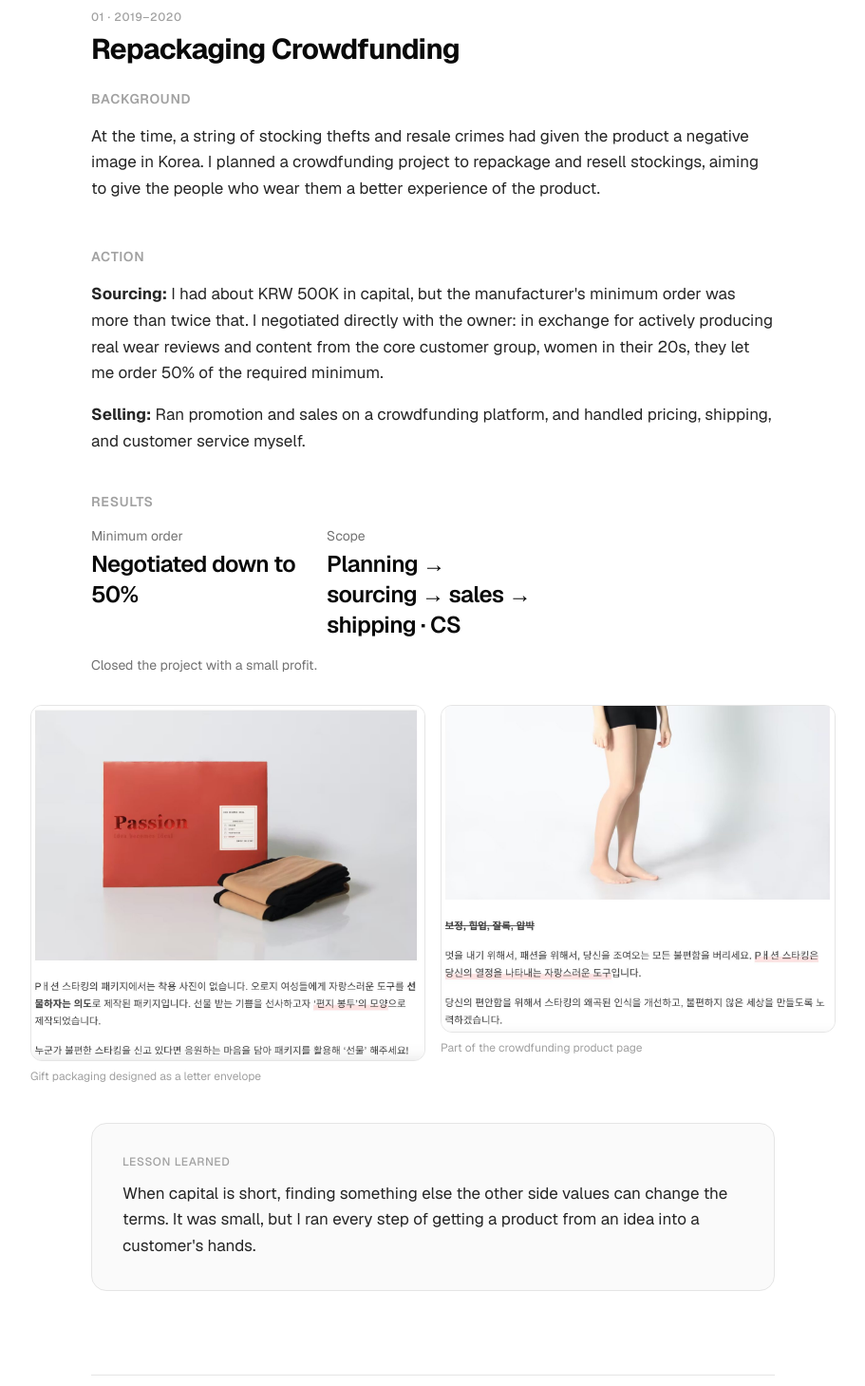
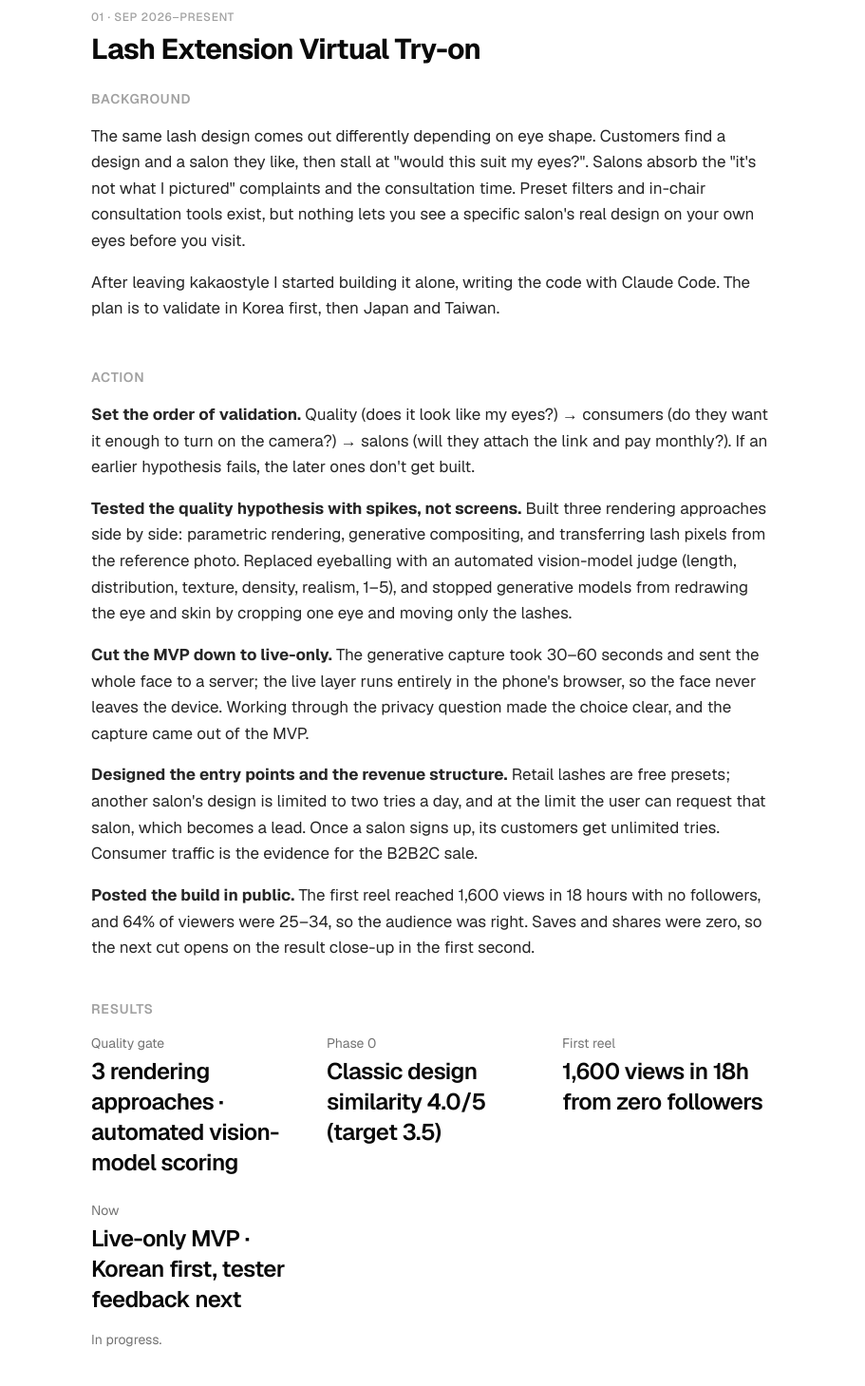
Before and after one commit to bea-kang/portfolio_global, a Next.js app: page /en/projects/side in a window 1280 px wide. Shown: the part 460-1919 px from the top of the page at 95% size, without its empty margins (184-1095 px from the left). Built offline with nearby package versions, Linux system fonts and the light colour scheme.

Commit message:
Add the lash try-on service as the first side project
Co-Authored-By: Claude Fable 5.1 <noreply@anthropic.com>

```diff
--- a/content/home.ts
+++ b/content/home.ts
@@ -98,6 +98,15 @@ export const home: Record<Locale, HomeContent> = {
     sideProjects: [
       {
         href: "/projects/side#case-01",
+        eyebrow: "Personal · AI product",
+        title: "Lash Extension Virtual Try-on",
+        period: "Sep 2026–Present",
+        blurb:
+          "Lets you see a salon's real lash design on your own eyes, live, before you book. Building it solo with AI, validating quality, then consumers, then salons, in that order.",
+        cta: "View project",
+      },
+      {
+        href: "/projects/side#case-02",
         eyebrow: "Personal · Commerce",
         title: "Repackaging Crowdfunding",
         period: "2019–2020",
@@ -106,7 +115,7 @@ export const home: Record<Locale, HomeContent> = {
         cta: "View project",
       },
       {
-        href: "/projects/side#case-02",
+        href: "/projects/side#case-03",
         eyebrow: "Personal · Research",
         title: "Public Bike App Usability",
         period: "2019–2020",
@@ -224,6 +233,15 @@ export const home: Record<Locale, HomeContent> = {
     sideProjects: [
       {
         href: "/projects/side#case-01",
+        eyebrow: "개인 프로젝트 · AI 프로덕트",
+        title: "속눈썹 가상 체험 서비스",
+        period: "2026.09–진행 중",
+        blurb:
+          "샵의 실제 속눈썹 디자인을 예약 전에 내 눈에 실시간으로 입혀보는 서비스입니다. 혼자 AI로 개발하며 품질 → 소비자 → 샵 순서로 검증하고 있습니다.",
+        cta: "자세히 보기",
+      },
+      {
+        href: "/projects/side#case-02",
         eyebrow: "개인 프로젝트 · 커머스",
         title: "스타킹 리패키징 펀딩",
         period: "2019–2020",
@@ -232,7 +250,7 @@ export const home: Record<Locale, HomeContent> = {
         cta: "자세히 보기",
       },
       {
-        href: "/projects/side#case-02",
+        href: "/projects/side#case-03",
         eyebrow: "개인 프로젝트 · 리서치",
         title: "공공자전거 앱 사용성 개선",
         period: "2019–2020",
--- a/content/side.ts
+++ b/content/side.ts
@@ -25,6 +25,33 @@ export const sideCases: Record<Locale, ZigzagCase[]> = {
   en: [
     {
       number: "01",
+      title: "Lash Extension Virtual Try-on",
+      period: "Sep 2026–Present",
+      background: [
+        "The same lash design comes out differently depending on eye shape. Customers find a design and a salon they like, then stall at \"would this suit my eyes?\". Salons absorb the \"it's not what I pictured\" complaints and the consultation time. Preset filters and in-chair consultation tools exist, but nothing lets you see a specific salon's real design on your own eyes before you visit.",
+        "After leaving kakaostyle I started building it alone, writing the code with Claude Code. The plan is to validate in Korea first, then Japan and Taiwan.",
+      ],
+      action: [
+        "**Set the order of validation.** Quality (does it look like my eyes?) → consumers (do they want it enough to turn on the camera?) → salons (will they attach the link and pay monthly?). If an earlier hypothesis fails, the later ones don't get built.",
+        "**Tested the quality hypothesis with spikes, not screens.** Built three rendering approaches side by side: parametric rendering, generative compositing, and transferring lash pixels from the reference photo. Replaced eyeballing with an automated vision-model judge (length, distribution, texture, density, realism, 1–5), and stopped generative models from redrawing the eye and skin by cropping one eye and moving only the lashes.",
+        "**Cut the MVP down to live-only.** The generative capture took 30–60 seconds and sent the whole face to a server; the live layer runs entirely in the phone's browser, so the face never leaves the device. Working through the privacy question made the choice clear, and the capture came out of the MVP.",
+        "**Designed the entry points and the revenue structure.** Retail lashes are free presets; another salon's design is limited to two tries a day, and at the limit the user can request that salon, which becomes a lead. Once a salon signs up, its customers get unlimited tries. Consumer traffic is the evidence for the B2B2C sale.",
+        "**Posted the build in public.** The first reel reached 1,600 views in 18 hours with no followers, and 64% of viewers were 25–34, so the audience was right. Saves and shares were zero, so the next cut opens on the result close-up in the first second.",
+      ],
+      results: [
+        { label: "Quality gate", value: "3 rendering approaches · automated vision-model scoring" },
+        { label: "Phase 0", value: "Classic design similarity 4.0/5 (target 3.5)" },
+        { label: "First reel", value: "1,600 views in 18h from zero followers" },
+        { label: "Now", value: "Live-only MVP · Korean first, tester feedback next" },
+      ],
+      resultsNote: "In progress.",
+      lesson: [
+        "With AI I could run research, code, scoring, and content on my own, but the decision that mattered most was still what to leave out. The generative capture was the part I had worked hardest on, and once privacy and perceived speed were on the table, live alone was enough. I now keep a weekly decision log, including the decisions I reversed and why.",
+      ],
+      media: [],
+    },
+    {
+      number: "02",
       title: "Repackaging Crowdfunding",
       period: "2019–2020",
       background: [
@@ -56,7 +83,7 @@ export const sideCases: Record<Locale, ZigzagCase[]> = {
       ],
     },
     {
-      number: "02",
+      number: "03",
       title: "Public Bike App Usability",
       period: "2019–2020",
       background: [
@@ -101,6 +128,33 @@ export const sideCases: Record<Locale, ZigzagCase[]> = {
   ko: [
     {
       number: "01",
+      title: "속눈썹 가상 체험 서비스",
+      period: "2026.09–진행 중",
+      background: [
+        "속눈썹 연장은 같은 디자인도 눈매에 따라 다르게 나옵니다. 소비자는 마음에 드는 디자인과 샵을 찾아두고도 \"내 눈에 어울릴까\"에서 멈추고, 샵은 \"생각과 다르다\"는 클레임과 상담 시간을 떠안습니다. 프리셋 필터나 원장용 상담 툴은 있지만, 방문 전에 그 샵의 실제 디자인을 내 눈에 입혀보는 서비스는 없었습니다.",
+        "퇴사 후 혼자, Claude Code로 코드를 쓰며 만들고 있습니다. 한국에서 먼저 검증하고 일본·대만으로 넓히는 계획입니다.",
+      ],
+      action: [
+        "**검증 순서를 정했습니다.** 품질(내 눈 같다고 납득되나) → 소비자(카메라를 켤 만큼 원하나) → 샵(링크를 붙이고 월 요금을 내나) 순서로, 앞 가설이 깨지면 뒤는 만들지 않기로 했습니다.",
+        "**품질 가설은 화면보다 스파이크로 먼저 검증했습니다.** 파라미터 렌더링, 생성형 합성, 레퍼런스 사진의 속눈썹 픽셀 이식 세 방식을 같이 만들어 비교했습니다. 눈대중 대신 비전 모델 자동 심사(길이·분포·질감·밀도·실제감 1~5점)로 결정했고, 생성 모델이 눈 모양과 피부까지 바꾸는 문제는 눈 한쪽만 잘라 속눈썹만 떼어 옮기는 구조로 막았습니다.",
+        "**MVP를 라이브 전용으로 줄였습니다.** 생성형 캡처는 30~60초가 걸리고 얼굴 전체가 서버로 갔습니다. 라이브는 폰 브라우저 안에서만 돌아 얼굴이 기기 밖으로 나가지 않습니다. 개인정보 질문에 답하다 이 구조가 낫다고 판단해 캡처를 MVP에서 뺐습니다.",
+        "**진입 구조와 수익 구조를 설계했습니다.** 시판 속눈썹은 무료 프리셋, 남의 샵 디자인은 하루 2회까지. 한도에 닿으면 '이 샵에 요청하기'로 샵 리드를 만들고, 샵이 가입하면 그 샵 고객은 무제한입니다. 소비자 트래픽이 샵 영업의 근거가 되는 B2B2C 구조입니다.",
+        "**만드는 과정을 콘텐츠로 올렸습니다.** 첫 릴스가 팔로워 없이 18시간 만에 1,600뷰, 시청자의 64%가 25~34세로 타깃은 맞았습니다. 저장·공유가 0이라 다음 편은 첫 1초를 결과 접사로 시작하도록 바꿨습니다.",
+      ],
+      results: [
+        { label: "품질 검증", value: "렌더링 3방식 비교 · 비전 모델 자동 채점" },
+        { label: "Phase 0", value: "클래식 디자인 유사도 4.0/5 (목표 3.5)" },
+        { label: "첫 릴스", value: "팔로워 0에서 18시간 1,600뷰" },
+        { label: "현재", value: "라이브 전용 MVP · 한국 먼저, 테스터 피드백 준비" },
+      ],
+      resultsNote: "진행 중인 프로젝트입니다.",
+      lesson: [
+        "AI 덕에 리서치·개발·채점·콘텐츠까지 혼자 돌릴 수 있었지만, 가장 중요한 결정은 여전히 '무엇을 뺄까'였습니다. 생성형 캡처는 가장 공들인 부분이었는데, 개인정보와 체감 속도를 놓고 보니 라이브만으로 충분했습니다. 지금은 매주 결정 로그를 남기고, 뒤집은 결정도 이유와 함께 적어둡니다.",
+      ],
+      media: [],
+    },
+    {
+      number: "02",
       title: "스타킹 리패키징 펀딩",
       period: "2019–2020",
       background: [
@@ -132,7 +186,7 @@ export const sideCases: Record<Locale, ZigzagCase[]> = {
       ],
     },
     {
-      number: "02",
+      number: "03",
       title: "공공자전거 앱 사용성 개선",
       period: "2019–2020",
       background: [
```
